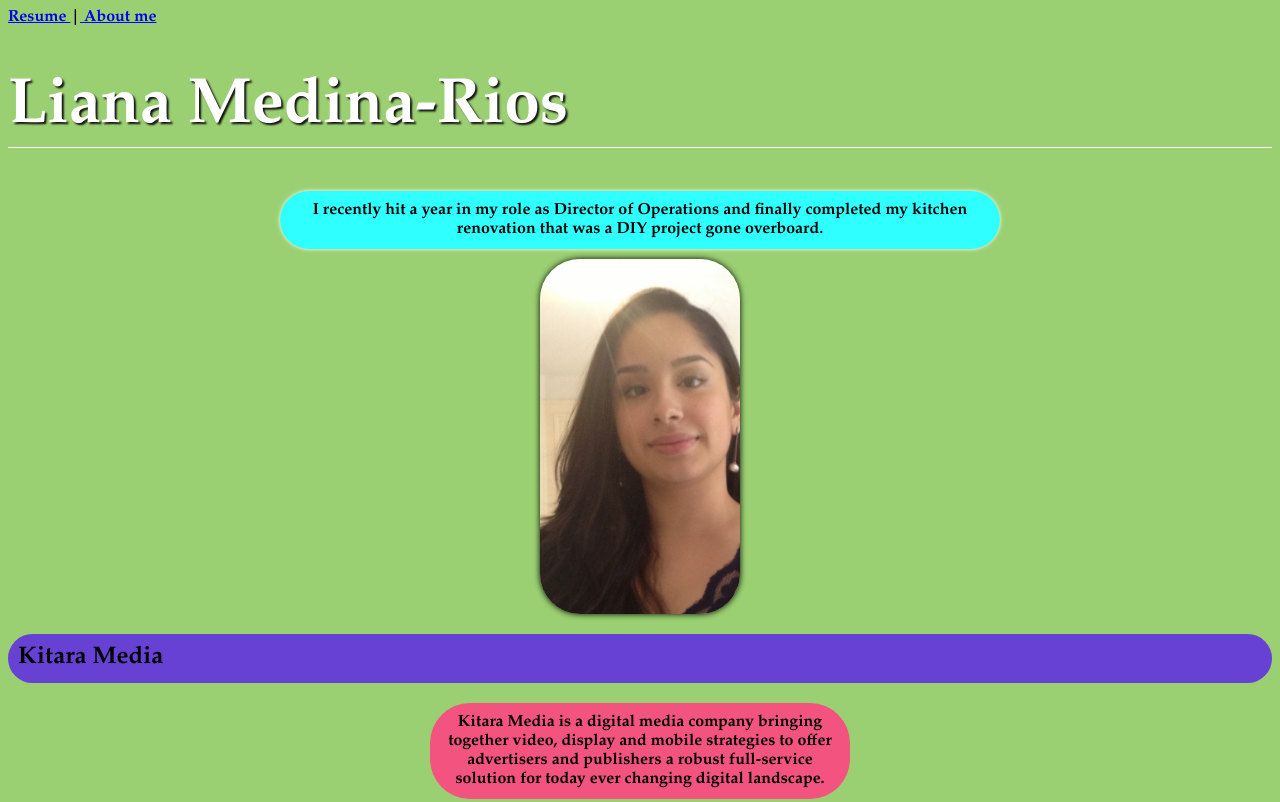
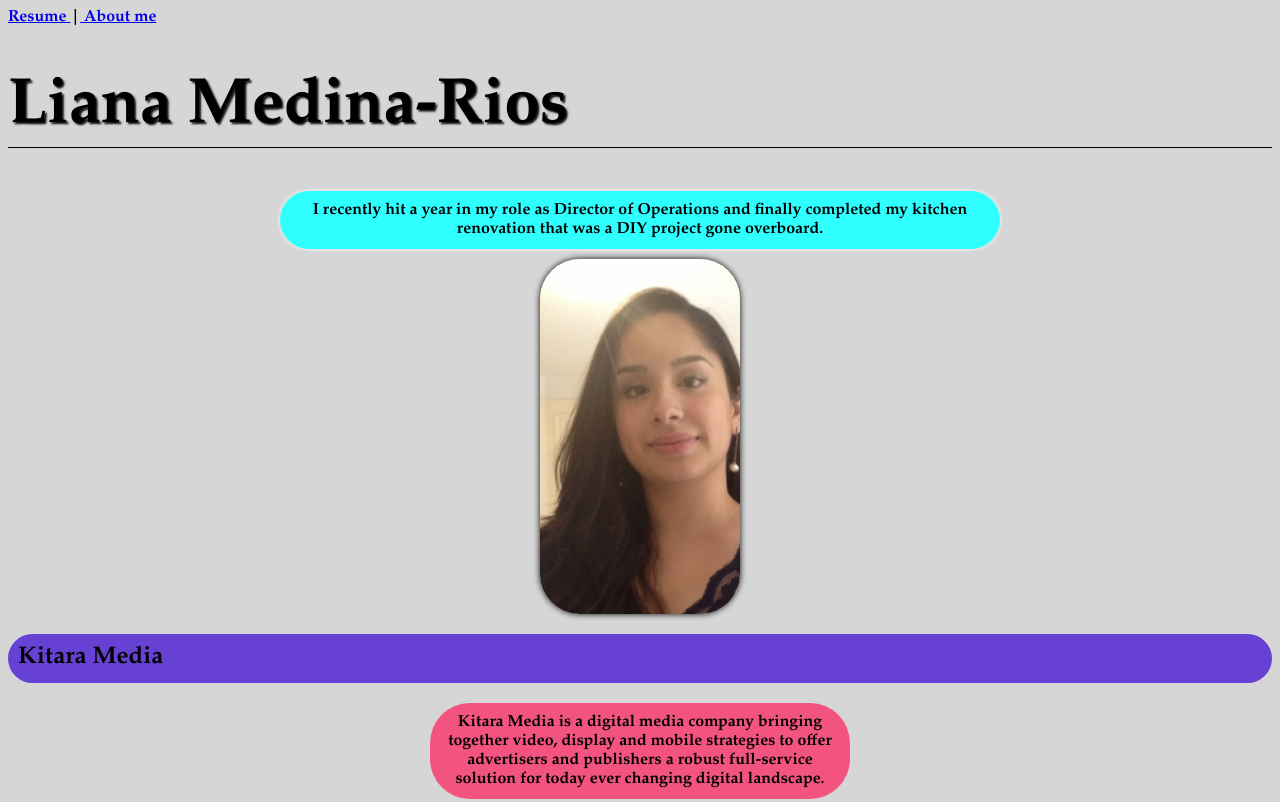
Before and after one commit to lianamedinarios/lianamedinarios.github.io, a plain HTML site: page week1/index.html in a window 1280 px wide. Shown: the top 802 px of the page. Drawn offline with Linux system fonts and the light colour scheme.

Commit message:
Seventhupload
background color change and h1 color change

```diff
--- a/week1/css/style.css
+++ b/week1/css/style.css
@@ -33,7 +33,7 @@ body{
 	font-family: 'Palatino Linotype';
 	font-size: 16px;
 	font-weight: bold;
-	background-color: #9BD072;
+	background-color: #cccc;
 
 }
 
@@ -54,7 +54,7 @@ h1{
 	text-align: left;
 	font-family: 'Palatino Linotype';
 	font-size: 64px;
-	color: white;
+	color: black;
  	border-bottom: 1px solid;
  	text-shadow:2px 2px 2px #111111;
 
```
